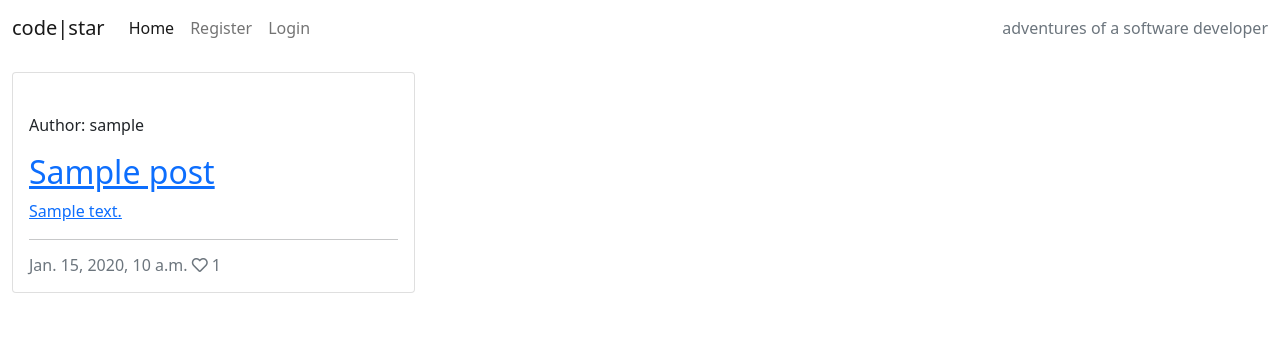
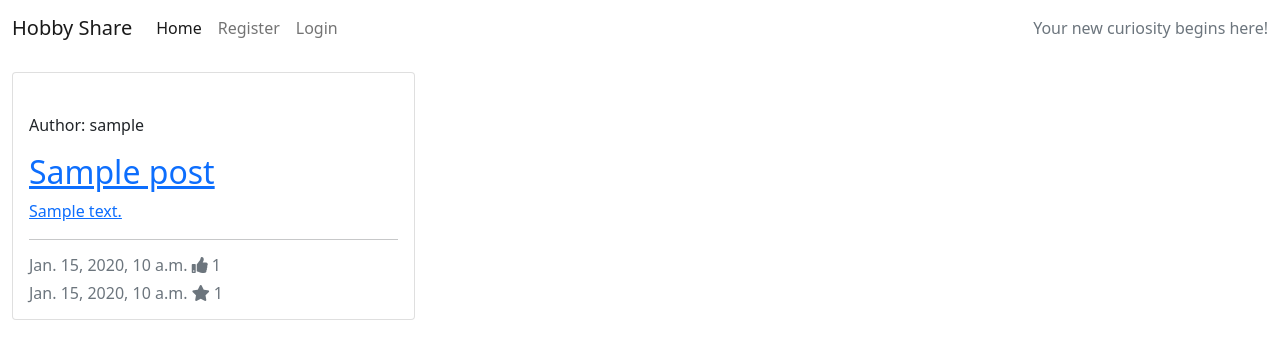
Before and after one commit to GustavFluur/Hobby_Share, a Django app: page / in a window 1280 px wide. Shown: the top 359 px of the page. Run offline with Django 3.2, Linux system fonts and the light colour scheme; tables that the repository leaves empty hold one stand-in row (values such as "Sample post").

Commit message:
Add new content within base.html - and style.css files

```diff
--- a/Hobby_Share/urls.py
+++ b/Hobby_Share/urls.py
@@ -18,7 +18,7 @@
 
 urlpatterns = [
     path('admin/', admin.site.urls),
-    path("", include("Share_Hobby.urls"), name="Share_Hobby_urls"),
+    path('', include('Share_Hobby.urls'), name='Share_Hobby_urls'),
     path('summernote/', include('django_summernote.urls')),
-    path("accounts/", include("allauth.urls")),
+    path('accounts/', include('allauth.urls')),
 ]
--- a/static/style.css
+++ b/static/style.css
@@ -4,9 +4,9 @@
 
 .brand {
     font-family: Lato, sans-serif;
-    font-size: 1.4rem;
+    font-size: 5rem;
     font-weight: 700;
-    color: #4A4A4F;
+    color: #e89207;
 }
 
 .red-o {
--- a/templates/base.html
+++ b/templates/base.html
@@ -26,8 +26,7 @@
 
     <nav class="navbar navbar-expand-lg navbar-light bg-white">
         <div class="container-fluid">
-            <a class="navbar-brand" href="{% url 'home' %}"><span class="brand">c<span class="red-o">o</span>de<span
-                        class="thin">|star</span></span></span></a>
+            <a class="navbar-brand" href="{% url 'home' %}"><span class="brand">Hobby Share</span></span></a>
             <button class="navbar-toggler" type="button" data-bs-toggle="collapse" data-bs-target="#navbarText"
                 aria-controls="navbarText" aria-expanded="false" aria-label="Toggle navigation">
                 <span class="navbar-toggler-icon"></span>
@@ -52,7 +51,7 @@
 
                 </ul>
                 <span class="navbar-text text-muted">
-                    adventures of a software developer
+                    Your new curiosity begins here!
                 </span>
             </div>
         </div>
--- a/templates/index.html
+++ b/templates/index.html
@@ -15,7 +15,7 @@
                             <div class="image-container">
                                 {% if "placeholder" in post.featured_image.url %}
                                 <img class="card-img-top"
-                                    src="https://codeinstitute.s3.amazonaws.com/fullstack/blog/default.jpg">
+                                    src="https://images.pexels.com/photos/5973966/pexels-photo-5973966.jpeg?auto=compress&cs=tinysrgb&w=1600">
                                 {% else %}
                                 <img class="card-img-top" src=" {{ post.featured_image.url }}">
                                 {% endif %}
@@ -30,8 +30,11 @@
                                 <p class="card-text">{{ post.excerpt }}</p>
                             </a>
                             <hr />
-                            <p class="card-text text-muted h6">{{ post.created_on}} <i class="far fa-heart"></i>
+                            <p class="card-text text-muted h6">{{ post.created_on}} <i class="fas fa-thumbs-up"></i>
                                 {{ post.number_of_likes }}</p>
+                            <p class="card-text text-muted h6">{{ post.created_on}} <i class="fas fa-star"></i>
+                                {{ post.number_of_likes }}</p>
+
                         </div>
                     </div>
                 </div>
```
Also changed, not shown: README.md, Share_Hobby/migrations/0001_initial.py (added).
